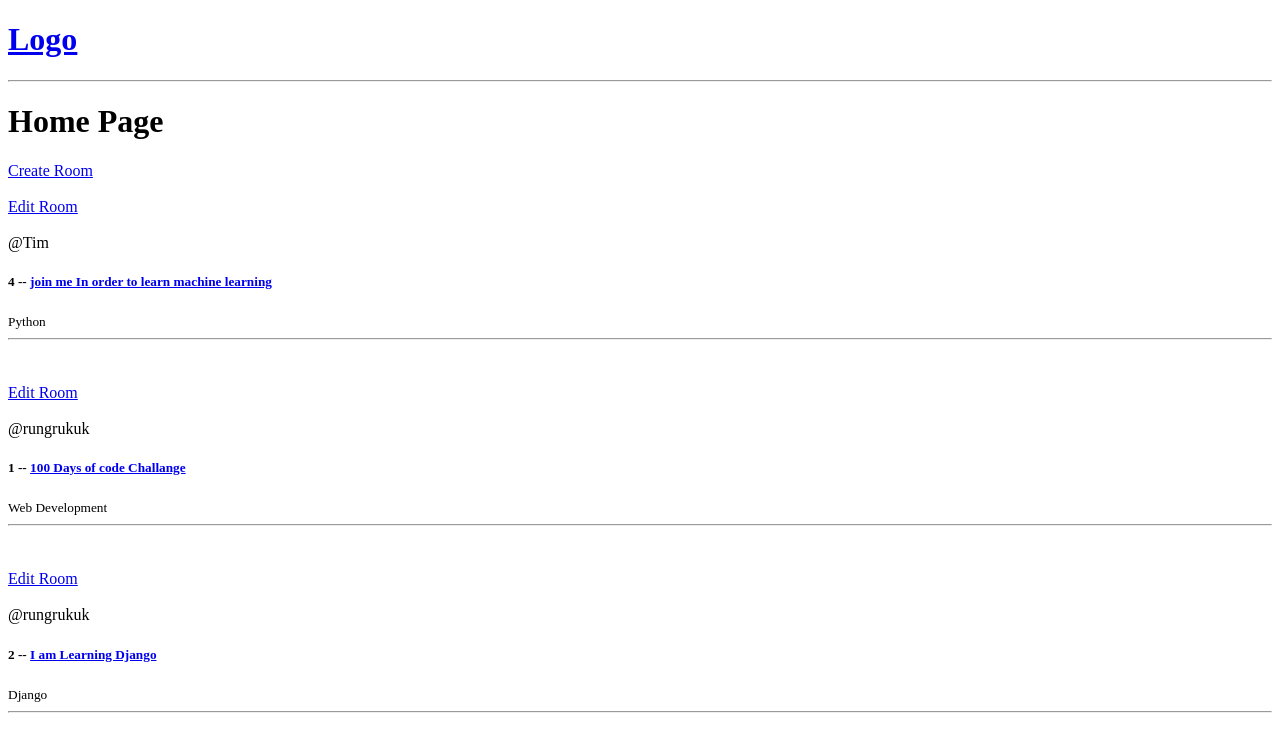
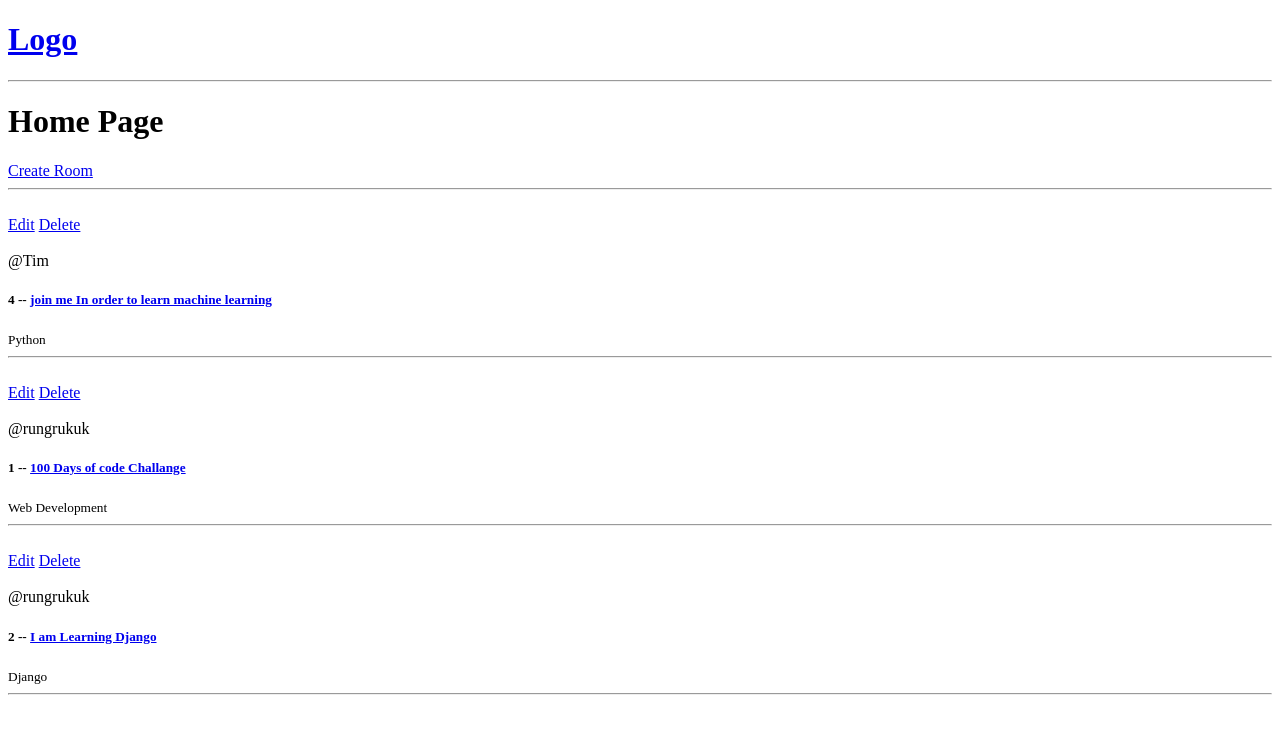
Before and after one commit to Rungrukuk/StudyBud_2nd_DjangoProject, a Django app: page / in a window 1280 px wide. Shown: the top 752 px of the page. Run offline with Django 4.2, Linux system fonts and the light colour scheme; data comes from the database, SQL or seed files in the repository; both versions use the stored data as it was after the commit.

Commit message:
First Lesson Have Finished

```diff
--- a/base/templates/base/home.html
+++ b/base/templates/base/home.html
@@ -1,18 +1,21 @@
 {% extends 'main.html' %}
 {% block content %}
     <h1>Home Page</h1>
+
     <div>
         <a href = "{% url 'create-room' %}">Create Room</a>
-        <br><br>
+        <hr>
+        <br>
         <div>
             {% for room in rooms %}
                 <div>
-                    <a href = "{% url 'update-room' room.id %}">Edit Room</a>
+                    <a href = "{% url 'update-room' room.id %}">Edit</a>
+                    <a href = "{% url 'delete-room' room.id %}">Delete</a>
                     <br><br>
                     <span>@{{room.host.username}}</span>
                     <h5>{{room.id}} -- <a href="{% url 'room' room.id %}">{{room.name}}</a></h5>
                     <small>{{room.topic.name}}</small>
-                    <hr><br><br>
+                    <hr><br>
                 </div>
             {% endfor %}
         </div>
--- a/base/urls.py
+++ b/base/urls.py
@@ -6,4 +6,5 @@ urlpatterns = [
     path("room/<str:pk>/", views.room, name="room"),
     path("create-room/", views.createRoom, name="create-room"),
     path("update-room/<str:pk>", views.updateRoom, name="update-room"),
+    path("delete-room/<str:pk>", views.deleteRoom, name="delete-room"),
 ]
--- a/base/views.py
+++ b/base/views.py
@@ -44,3 +44,11 @@ def updateRoom(request, pk):
             return redirect("home")
     context = {"form": form}
     return render(request, "base/room_form.html", context)
+
+
+def deleteRoom(request, pk):
+    room = Room.objects.get(id=pk)
+    if request.method == "POST":
+        room.delete()
+        return redirect("home")
+    return render(request, "base/delete.html", {"obj": room})
```
Also changed, not shown: base/templates/base/delete.html (added, +10 -0 lines), db.sqlite3.
